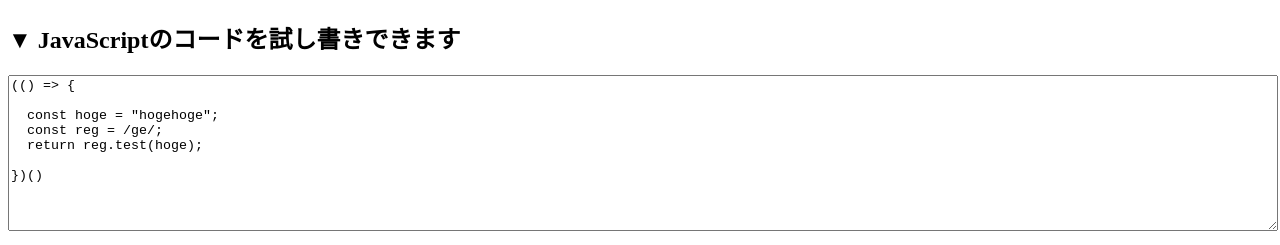
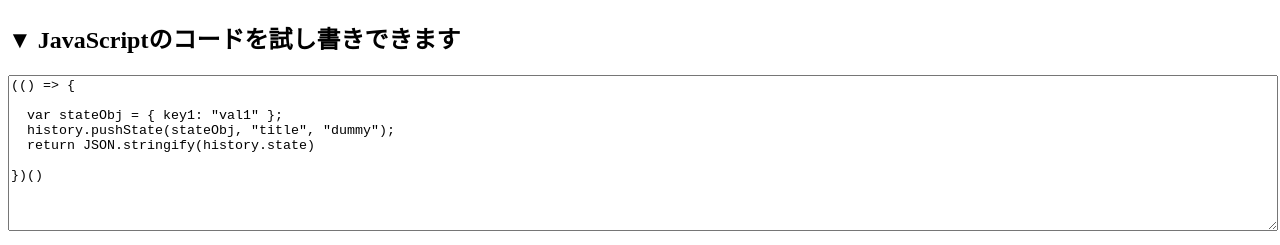
Before and after one commit to gel1123/signote, a plain HTML site: page 02_html5-Lv.2/test.html in a window 1280 px wide. Shown: the top 245 px of the page. Drawn offline with nearby package versions, Linux system fonts and the light colour scheme.

Commit message:
studying...

```diff
--- a/02_html5-Lv.2/test.html
+++ b/02_html5-Lv.2/test.html
@@ -54,9 +54,9 @@ window.onload = () => {
 	<textarea oninput="test(this)">
 (() => {
 
-  const hoge = "hogehoge";
-  const reg = /ge/;
-  return reg.test(hoge);
+  var stateObj = { key1: "val1" };
+  history.pushState(stateObj, "title", "dummy");
+  return JSON.stringify(history.state)
 
 })()</textarea>
 	<pre><code class="javascript" id="yourcode">
```
